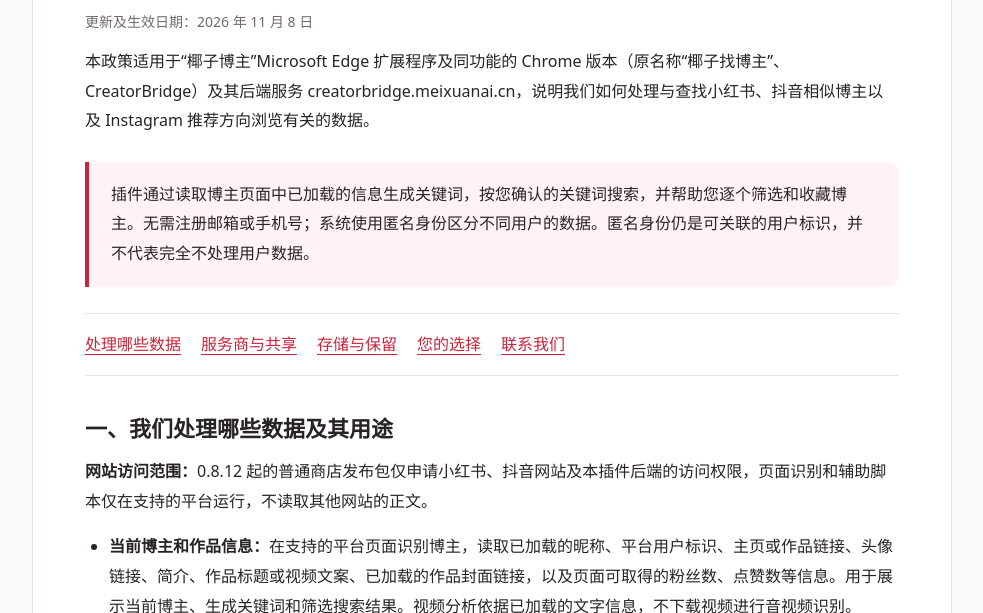
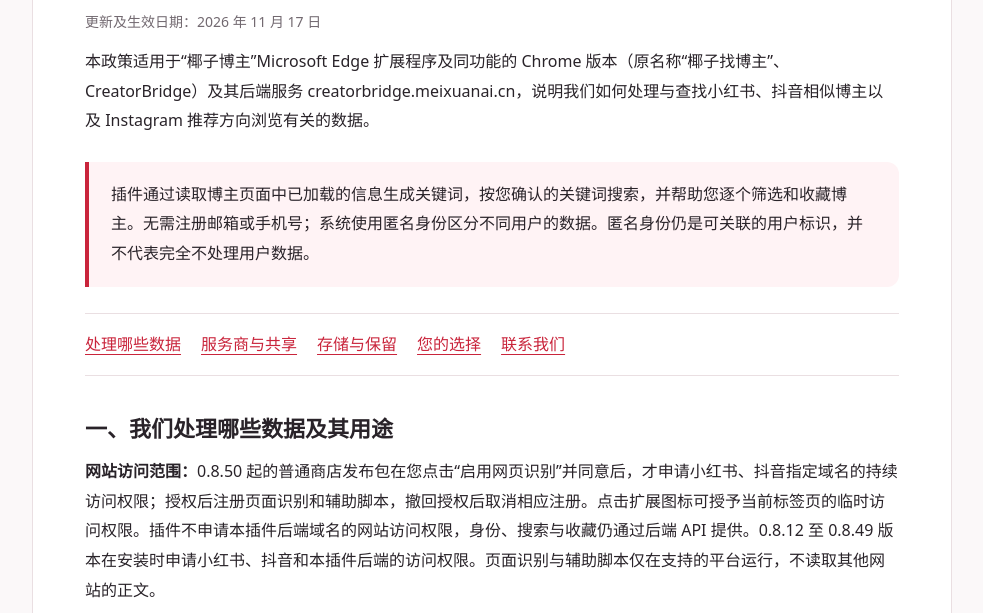
Before and after one commit to dreamfanshao/creatorbridge-privacy, a plain HTML site: page index.html in a window 1280 px wide. Shown: the part 187-800 px from the top of the page, without its empty margins (148-1131 px from the left). Drawn offline with Linux system fonts and the light colour scheme.

Commit message:
docs: clarify optional website access in 0.8.50

```diff
--- a/index.html
+++ b/index.html
@@ -36,7 +36,7 @@
   <header>
     <div class="brand">椰子博主 / CreatorBridge</div>
     <h1>隐私政策</h1>
-    <p class="meta">更新及生效日期：2026 年 11 月 8 日</p>
+    <p class="meta">更新及生效日期：2026 年 11 月 17 日</p>
     <p>本政策适用于“椰子博主”Microsoft Edge 扩展程序及同功能的 Chrome 版本（原名称“椰子找博主”、CreatorBridge）及其后端服务 creatorbridge.meixuanai.cn，说明我们如何处理与查找小红书、抖音相似博主以及 Instagram 推荐方向浏览有关的数据。</p>
   </header>
   <div class="summary">插件通过读取博主页面中已加载的信息生成关键词，按您确认的关键词搜索，并帮助您逐个筛选和收藏博主。无需注册邮箱或手机号；系统使用匿名身份区分不同用户的数据。匿名身份仍是可关联的用户标识，并不代表完全不处理用户数据。</div>
@@ -45,7 +45,7 @@
   </nav>
   <section id="data">
     <h2>一、我们处理哪些数据及其用途</h2>
-    <p><strong>网站访问范围：</strong>0.8.12 起的普通商店发布包仅申请小红书、抖音网站及本插件后端的访问权限，页面识别和辅助脚本仅在支持的平台运行，不读取其他网站的正文。</p>
+    <p><strong>网站访问范围：</strong>0.8.50 起的普通商店发布包在您点击“启用网页识别”并同意后，才申请小红书、抖音指定域名的持续访问权限；授权后注册页面识别和辅助脚本，撤回授权后取消相应注册。点击扩展图标可授予当前标签页的临时访问权限。插件不申请本插件后端域名的网站访问权限，身份、搜索与收藏仍通过后端 API 提供。0.8.12 至 0.8.49 版本在安装时申请小红书、抖音和本插件后端的访问权限。页面识别与辅助脚本仅在支持的平台运行，不读取其他网站的正文。</p>
     <ul>
       <li><strong>当前博主和作品信息：</strong>在支持的平台页面识别博主，读取已加载的昵称、平台用户标识、主页或作品链接、头像链接、简介、作品标题或视频文案、已加载的作品封面链接，以及页面可取得的粉丝数、点赞数等信息。用于展示当前博主、生成关键词和筛选搜索结果。视频分析依据已加载的文字信息，不下载视频进行音视频识别。</li>
       <li><strong>关键词和操作数据：</strong>您确认或手动输入的关键词、搜索平台及页数，用于向搜索服务查询作品并整理作者结果；项目名称、收藏的博主信息及收藏时间用于项目管理；NO（不感兴趣）记录按匿名身份和项目存入云端，用于排除已跳过的博主；原本保存在本浏览器的 NO 会上传到对应项目。搜索结果和筛选进度用于恢复当前操作。</li>
```
